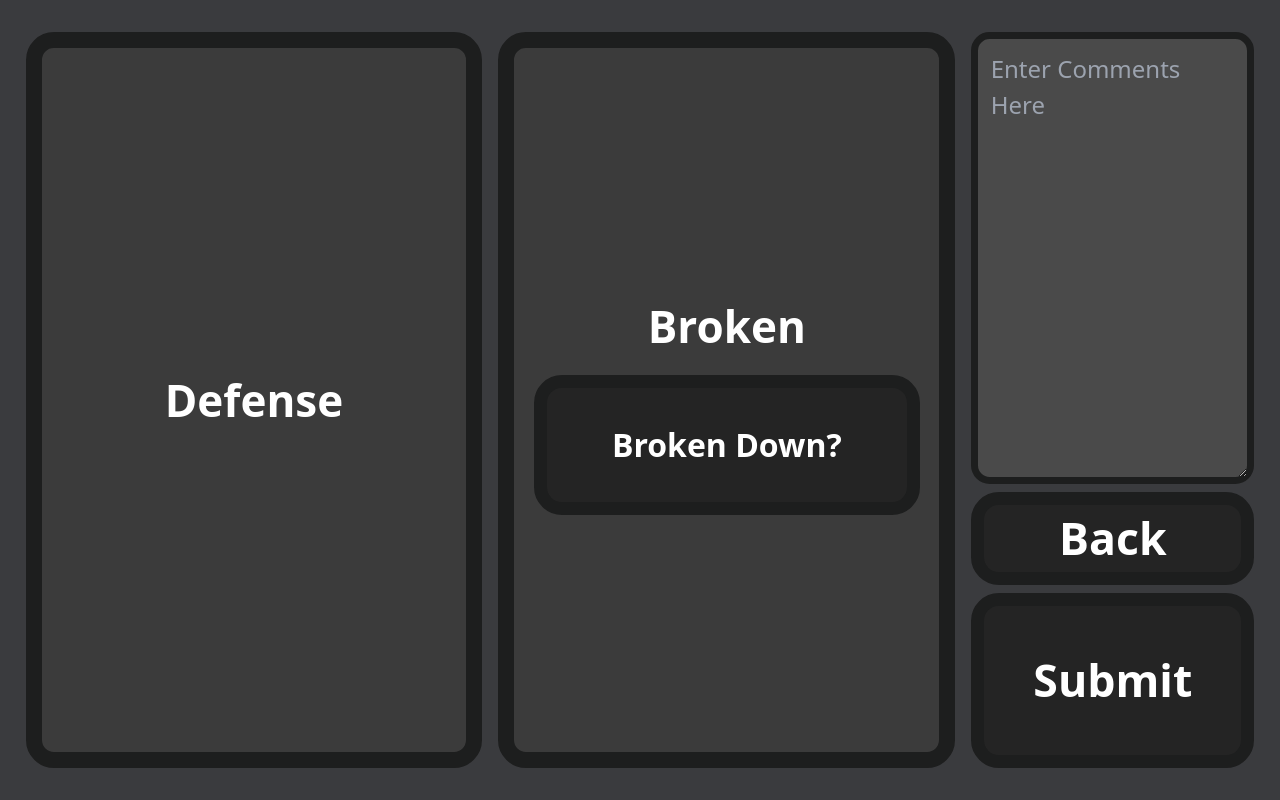
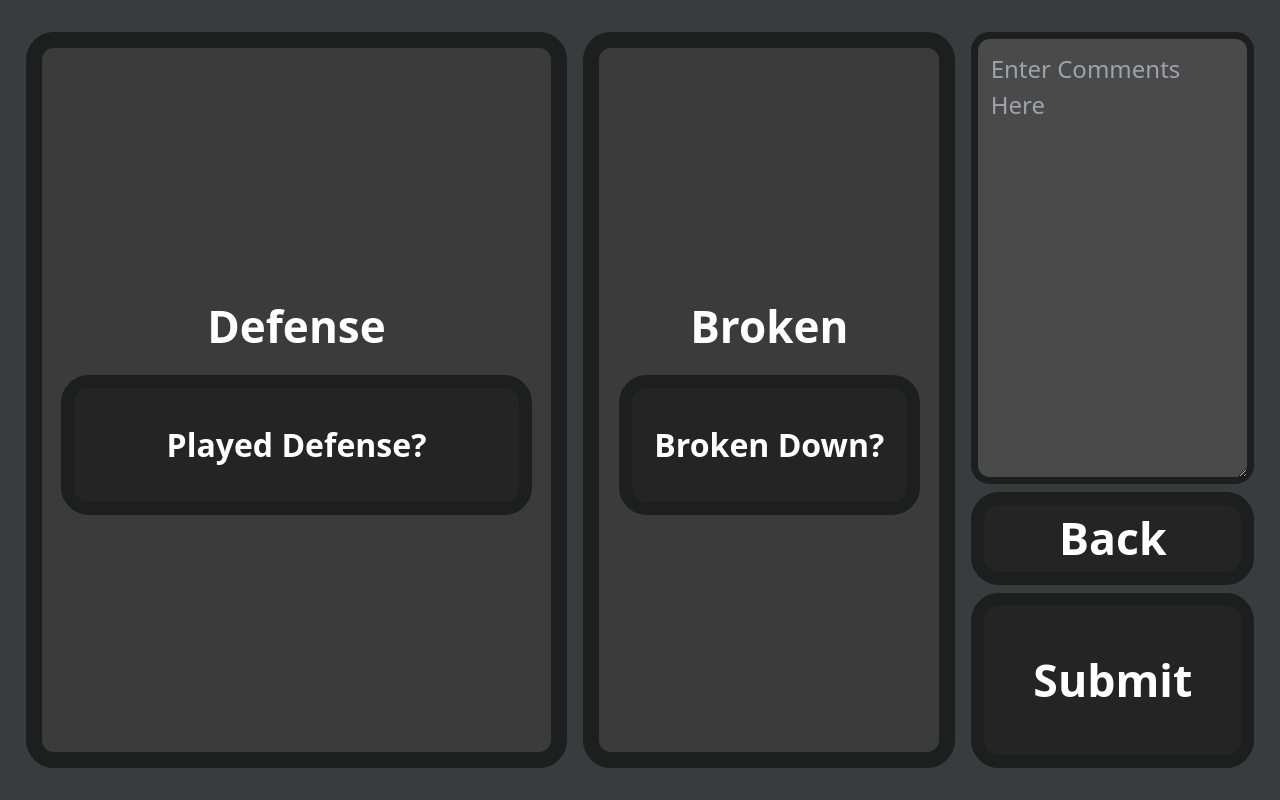
Before and after one commit to VihaanChhabria/VScouter, a React (Vite) app in the folder website/: page /endgame-scoring in a window 1280 px wide. Built offline with nearby package versions, Linux system fonts and the light colour scheme; no server answers.

Commit message:
finished endgame scoring page

```diff
--- /dev/null
+++ b/website/src/components/EndgameScoringComponents/EndgameBrokenSection.jsx
@@ -0,0 +1,80 @@
+import React from "react";
+import SelectOptions from "../SelectOptions";
+import ToggleButton from "../ToggleButton";
+
+const EndgameBrokenSection = ({
+  brokenDown,
+  setBrokenDown,
+  brokenDownTime,
+  setBrokenDownTime,
+}) => {
+  return (
+    <div
+      style={{
+        height: "100%",
+        flex: 0.75-0.45,
+        backgroundColor: "#3B3B3B",
+        borderColor: "#1D1E1E",
+        borderWidth: "2dvh",
+        borderRadius: "3.49dvh",
+        display: "flex",
+        flexDirection: "column",
+        justifyContent: "center",
+        alignItems: "center",
+      }}
+    >
+      <h1
+        style={{
+          color: "#FFFFFF",
+          fontSize: "5.5dvh",
+          fontWeight: "bold",
+          marginBottom: "2dvh",
+          marginTop: "1dvh",
+        }}
+      >
+        Broken
+      </h1>
+
+      <div
+        style={{
+          paddingLeft: "1.5dvw",
+          paddingRight: "1.5dvw",
+          width: "100%",
+          height: "20%",
+        }}
+      >
+        <ToggleButton
+          question={"Broken Down?"}
+          selected={brokenDown}
+          setSelected={(value) => setBrokenDown(value)}
+          fontSize={"4dvh"}
+        />
+      </div>
+
+      {brokenDown && (
+        <div style={{ width: "100%", height: "80%", padding: "0 1.5dvw" }}>
+          <h1
+            style={{
+              color: "#FFFFFF",
+              fontSize: "3dvh",
+              fontWeight: "500",
+              margin: "1.5dvh 0",
+            }}
+          >
+            How Long Was the Robot Broken Down For?
+          </h1>
+          <div style={{ width: "100%", height: "75%" }}>
+            <SelectOptions
+              optionsData={["Shortly", "A Lot", "Whole Match"]}
+              optionSelected={brokenDownTime}
+              setOptionSelected={(value) => setBrokenDownTime(value)}
+              flexDirection={"column"}
+            />
+          </div>
+        </div>
+      )}
+    </div>
+  );
+};
+
+export default EndgameBrokenSection;
--- /dev/null
+++ b/website/src/components/EndgameScoringComponents/EndgameDefenseSection.jsx
@@ -0,0 +1,154 @@
+import React from "react";
+import SelectOptions from "../SelectOptions";
+import ToggleButton from "../ToggleButton";
+
+const EndgameDefenseSection = ({
+  playedDefense,
+  setPlayedDefense,
+  defenseTime,
+  setDefenseTime,
+  defenseSkill,
+  setDefenseSkill,
+  playedDefenseOn,
+  setPlayedDefenseOn,
+}) => {
+  return (
+    <div
+      style={{
+        height: "100%",
+        flex: 0.45,
+        backgroundColor: "#3B3B3B",
+        borderColor: "#1D1E1E",
+        borderWidth: "2dvh",
+        borderRadius: "3.49dvh",
+        display: "flex",
+        flexDirection: "column",
+        justifyContent: "center",
+        alignItems: "center",
+      }}
+    >
+      <h1
+        style={{
+          color: "#FFFFFF",
+          fontSize: "5.5dvh",
+          fontWeight: "bold",
+          marginBottom: "2dvh",
+          marginTop: "1dvh",
+        }}
+      >
+        Defense
+      </h1>
+
+      <div
+        style={{
+          paddingLeft: "1.5dvw",
+          paddingRight: "1.5dvw",
+          width: "100%",
+          height: "20%",
+        }}
+      >
+        <ToggleButton
+          question={"Played Defense?"}
+          selected={playedDefense}
+          setSelected={(value) => setPlayedDefense(value)}
+          fontSize={"4dvh"}
+        />
+      </div>
+
+      {playedDefense && (
+        <div style={{ width: "100%", height: "80%", padding: "0 1.5dvw" }}>
+          <div
+            style={{
+              width: "90%",
+              display: "flex",
+              flexDirection: "column",
+              gap: "1dvh",
+            }}
+          >
+            <h1
+              style={{
+                color: "#FFFFFF",
+                fontSize: "3dvh",
+                fontWeight: "500",
+              }}
+            >
+              How Long Did They Play Defense ±10%
+            </h1>
+
+            <SelectOptions
+              optionsData={["20%", "50%", "80%"]}
+              optionSelected={defenseTime}
+              setOptionSelected={setDefenseTime}
+              flexDirection="row"
+            />
+          </div>
+
+          {/* Percent of Shots Successful */}
+          <div
+            style={{
+              width: "90%",
+              display: "flex",
+              flexDirection: "column",
+              gap: "1dvh",
+            }}
+          >
+            <h1
+              style={{
+                color: "#FFFFFF",
+                fontSize: "3dvh",
+                fontWeight: "500",
+              }}
+            >
+              How Skilled Were They at Defense
+            </h1>
+
+            <SelectOptions
+              optionsData={["Gave Penalties", "Average", "Very Skilled"]}
+              optionSelected={defenseSkill}
+              setOptionSelected={setDefenseSkill}
+              flexDirection="row"
+            />
+          </div>
+          {/* Team Number Defense Was Played On */}
+          <div
+            style={{
+              width: "90%",
+              display: "flex",
+              flexDirection: "column",
+              gap: "1dvh",
+            }}
+          >
+            <h1
+              style={{
+                color: "#FFFFFF",
+                fontSize: "3dvh",
+                fontWeight: "500",
+              }}
+            >
+              Team Number Defense Was Played On
+            </h1>
+
+            <input
+              type="number"
+              value={playedDefenseOn}
+              onChange={(e) => setPlayedDefenseOn(e.target.value)}
+              placeholder="e.g. 7414"
+              style={{
+                height: "6dvh",
+                fontSize: "2.5dvh",
+                padding: "0 1dvw",
+                borderRadius: "1dvh",
+                border: "2px solid #1D1E1E",
+                backgroundColor: "#2E2E2E",
+                color: "#FFFFFF",
+                outline: "none",
+              }}
+            />
+          </div>
+        </div>
+      )}
+    </div>
+  );
+};
+
+export default EndgameDefenseSection;
--- a/website/src/components/SelectOptions.jsx
+++ b/website/src/components/SelectOptions.jsx
@@ -50,8 +50,9 @@ const SelectOptions = ({
                   color: "white",
                   fontSize: "3.25dvh",
                   fontWeight: "700",
-                  padding: "0dvh 1dvw",
+                  padding: "1dvh 1dvw",
                   marginLeft: images ? "1dvw" : "0",
+                  textAlign: "center",
                 }}
               >
                 {singleOptionsData}
--- a/website/src/pages/EndgameScoringPage.jsx
+++ b/website/src/pages/EndgameScoringPage.jsx
@@ -2,19 +2,46 @@ import React, { useEffect, useState } from "react";
 import { useLocation } from "react-router-dom";
 
 import EndgamePageControlSection from "../components/EndgameScoringComponents/EndgamePageControlSection";
-import ToggleButton from "../components/ToggleButton";
-import SelectOptions from "../components/SelectOptions";
+import EndgameBrokenSection from "../components/EndgameScoringComponents/EndgameBrokenSection";
+import EndgameDefenseSection from "../components/EndgameScoringComponents/EndgameDefenseSection";
 
 const EndgameScoringPage = () => {
   const location = useLocation();
   const states = location.state;
 
-  const [comment, setComment] = useState(states?.inputs?.comment || "");
+  const [comments, setComments] = useState(states?.inputs?.comment || "");
 
   const [brokenDown, setBrokenDown] = useState(states?.inputs?.broken || false);
   const [brokenDownTime, setBrokenDownTime] = useState(
-    states?.inputs?.brokenDownTime || null,
+    states?.inputs?.brokenDownTime || "",
   );
+
+  const [playedDefense, setPlayedDefense] = useState(
+    states?.inputs?.playedDefense || false,
+  );
+  const [defenseTime, setDefenseTime] = useState(
+    states?.inputs?.defenseTime || "",
+  );
+  const [defenseSkill, setDefenseSkill] = useState(
+    states?.inputs?.defenseSkill || "",
+  );
+  const [playedDefenseOn, setPlayedDefenseOn] = useState(
+    states?.inputs?.playedDefenseOn || 0,
+  );
+
+  useEffect(() => {
+    if (!brokenDown) {
+      setBrokenDownTime("");
+    }
+  }, [brokenDown]);
+
+  useEffect(() => {
+    if (!playedDefense) {
+      setDefenseTime("");
+      setDefenseSkill("");
+      setPlayedDefenseOn(0);
+    }
+  }, [playedDefense]);
 
   return (
     <div
@@ -29,95 +56,24 @@ const EndgameScoringPage = () => {
         padding: "4dvh 2dvw",
       }}
     >
-      <div
-        style={{
-          height: "100%",
-          flex: 0.75 / 2,
-          backgroundColor: "#3B3B3B",
-          borderColor: "#1D1E1E",
-          borderWidth: "2dvh",
-          borderRadius: "3.49dvh",
-          display: "flex",
-          flexDirection: "column",
-          justifyContent: "center",
-          alignItems: "center",
-        }}
-      >
-        <h1
-          style={{
-            color: "#FFFFFF",
-            fontSize: "5.5dvh",
-            fontWeight: "bold",
-          }}
-        >
-          Defense
-        </h1>
-      </div>
-      <div
-        style={{
-          height: "100%",
-          flex: 0.75 / 2,
-          backgroundColor: "#3B3B3B",
-          borderColor: "#1D1E1E",
-          borderWidth: "2dvh",
-          borderRadius: "3.49dvh",
-          display: "flex",
-          flexDirection: "column",
-          justifyContent: "center",
-          alignItems: "center",
-        }}
-      >
-        <h1
-          style={{
-            color: "#FFFFFF",
-            fontSize: "5.5dvh",
-            fontWeight: "bold",
-            marginBottom: "2dvh",
-            marginTop: "1dvh",
-          }}
-        >
-          Broken
-        </h1>
+      <EndgameDefenseSection
+        playedDefense={playedDefense}
+        setPlayedDefense={setPlayedDefense}
+        defenseTime={defenseTime}
+        setDefenseTime={setDefenseTime}
+        defenseSkill={defenseSkill}
+        setDefenseSkill={setDefenseSkill}
+        playedDefenseOn={playedDefenseOn}
+        setPlayedDefenseOn={setPlayedDefenseOn}
+      />
 
-        <div
-          style={{
-            paddingLeft: "1.5dvw",
-            paddingRight: "1.5dvw",
-            width: "100%",
-            height: "20%",
-          }}
-        >
-          <ToggleButton
-            question={"Broken Down?"}
-            selected={brokenDown}
-            setSelected={(value) => setBrokenDown(value)}
-            fontSize={"4dvh"}
-          />
-        </div>
+      <EndgameBrokenSection
+        brokenDown={brokenDown}
+        setBrokenDown={setBrokenDown}
+        brokenDownTime={brokenDownTime}
+        setBrokenDownTime={setBrokenDownTime}
+      />
 
-        {brokenDown && (
-          <div style={{ width: "100%", height: "80%", padding: "0 1.5dvw" }}>
-            <h1
-              style={{
-                color: "#FFFFFF",
-                fontSize: "3dvh",
-                fontWeight: "500",
-                margin: "1.5dvh 0",
-              }}
-            >
-              How Long Was the Robot Broken Down For?
-            </h1>
-            <div style={{ width: "100%", height: "75%" }}>
-              <SelectOptions
-                optionsData={["Shortly", "A Lot", "Whole Match"]}
-                optionSelected={brokenDownTime}
-                setOptionSelected={(value) => setBrokenDownTime(value)}
-                flexDirection={"column"}
-              />
-            </div>
-          </div>
-        )}
-      </div>
       <div
         style={{
           height: "100%",
@@ -140,15 +96,23 @@ const EndgameScoringPage = () => {
             fontSize: "3.0dvh",
             padding: "1.56dvh",
           }}
-          onChange={(e) => setComment(e.target.value)}
+          onChange={(e) => setComments(e.target.value)}
           id="comments"
-          defaultValue={comment}
+          defaultValue={comments}
           placeholder="Enter Comments Here"
         />
         <div style={{ flex: 0.4, width: "100%" }}>
           <EndgamePageControlSection
             states={states}
-            extraInputs={{ comment }}
+            extraInputs={{
+              comments,
+              broken: brokenDown,
+              brokenDownTime,
+              playedDefense,
+              defenseTime,
+              defenseSkill,
+              playedDefenseOn,
+            }}
           />
         </div>
       </div>
```
